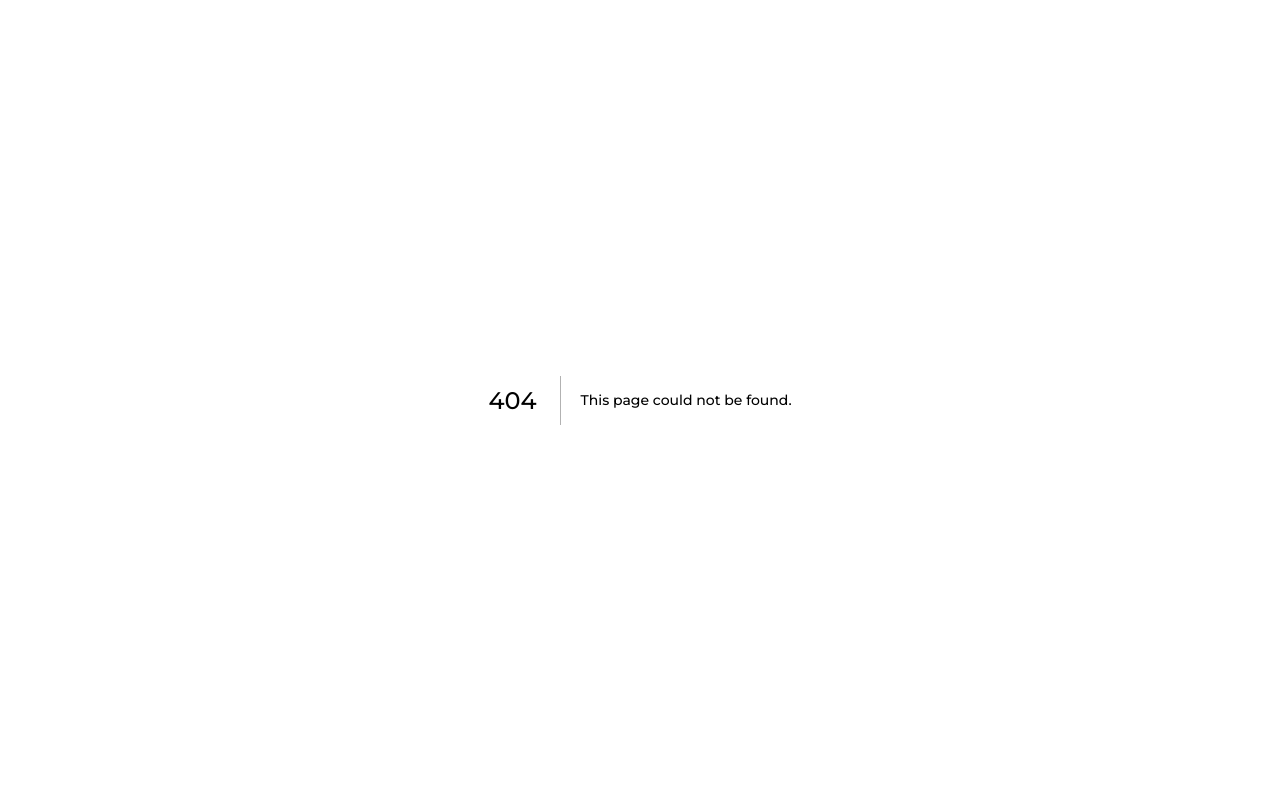
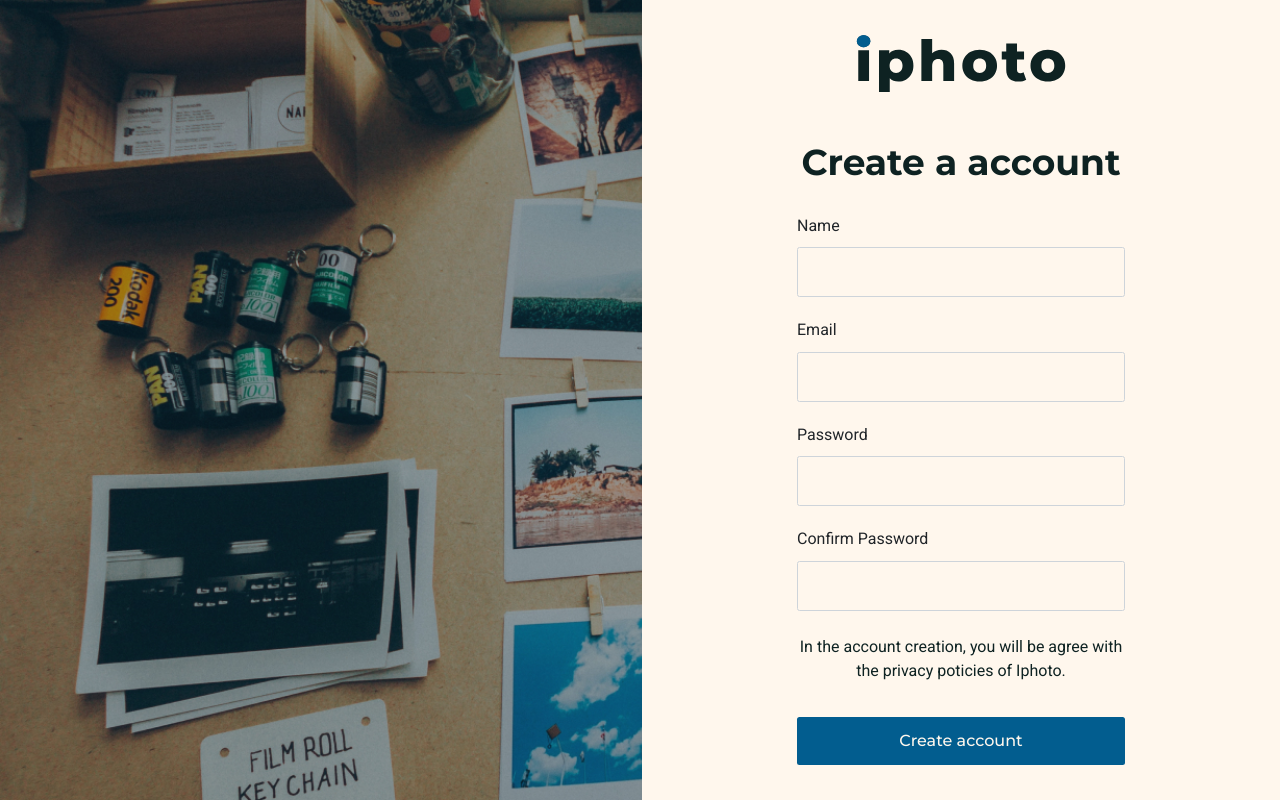
Before and after one commit to matheusdoedev/iphoto-web, a Next.js app: page /signup in a window 1280 px wide. Before the commit this address had no page. Built offline with nearby package versions, Linux system fonts and the light colour scheme.

Commit message:
feat: Signup page

```diff
--- a/src/pages/signin.tsx
+++ b/src/pages/signin.tsx
@@ -19,7 +19,7 @@ function SignIn(): JSX.Element {
         <h1 className={styles.SignInTitle}>Sign in with your account</h1>
         <form className={styles.SignInForm}>
           <Input name="email" label="E-mail" placeholder="name@example.com" />
-          <Input type="password" name="password" label="Senha" />
+          <Input type="password" name="password" label="Password" />
           <Button type="submit" style={{ maxWidth: '100%' }}>
             Sign in
           </Button>
--- /dev/null
+++ b/src/pages/signup.tsx
@@ -0,0 +1,41 @@
+import Image from 'next/image';
+
+import { Button, Input } from '~/components';
+
+import styles from '~/styles/pages/signup.module.scss';
+
+function SignUp(): JSX.Element {
+  return (
+    <section className={styles.SignUp}>
+      <div className={styles.SignUpContent}>
+        <Image
+          src="/assets/icons/iphoto-logo-black.svg"
+          alt="SignIn"
+          width={212}
+          height={58}
+          layout="fixed"
+        />
+        <h1 className={styles.SignUpTitle}>Create a account</h1>
+        <form className={styles.SignUpForm}>
+          <Input name="name" label="Name" />
+          <Input type="email" name="email" label="Email" />
+          <Input type="password" name="password" label="Password" />
+          <Input
+            type="password"
+            name="confirm_password"
+            label="Confirm Password"
+          />
+          <p className={styles.SignUpAdvise}>
+            In the account creation, you will be agree with the privacy poticies
+            of Iphoto.
+          </p>
+          <Button type="submit" style={{ maxWidth: '100%' }}>
+            Create account
+          </Button>
+        </form>
+      </div>
+    </section>
+  );
+}
+
+export default SignUp;
--- /dev/null
+++ b/src/styles/pages/signup.module.scss
@@ -0,0 +1,43 @@
+@import '~/styles/settings/colors';
+@import '~/styles/settings/gaps';
+
+.SignUp {
+  display: flex;
+  justify-content: flex-end;
+  background: no-repeat url('../../../public/assets/images/signup-bg.jpg');
+  background-size: cover;
+  min-height: 100vh;
+}
+
+.SignUpContent {
+  display: flex;
+  flex-direction: column;
+  align-items: center;
+  justify-content: center;
+  background: $white;
+  min-height: 100vh;
+  max-width: 638px;
+  width: 100%;
+}
+
+.SignUpTitle {
+  margin-top: $lg;
+  margin-bottom: 4.8rem;
+  font-size: 3.6rem;
+  line-height: 1.15rem;
+  color: $black;
+}
+
+.SignUpForm {
+  display: flex;
+  flex-direction: column;
+  align-items: center;
+  row-gap: $sm;
+  max-width: 328px;
+  width: 100%;
+}
+
+.SignUpAdvise {
+  text-align: center;
+  color: $black;
+}
```
